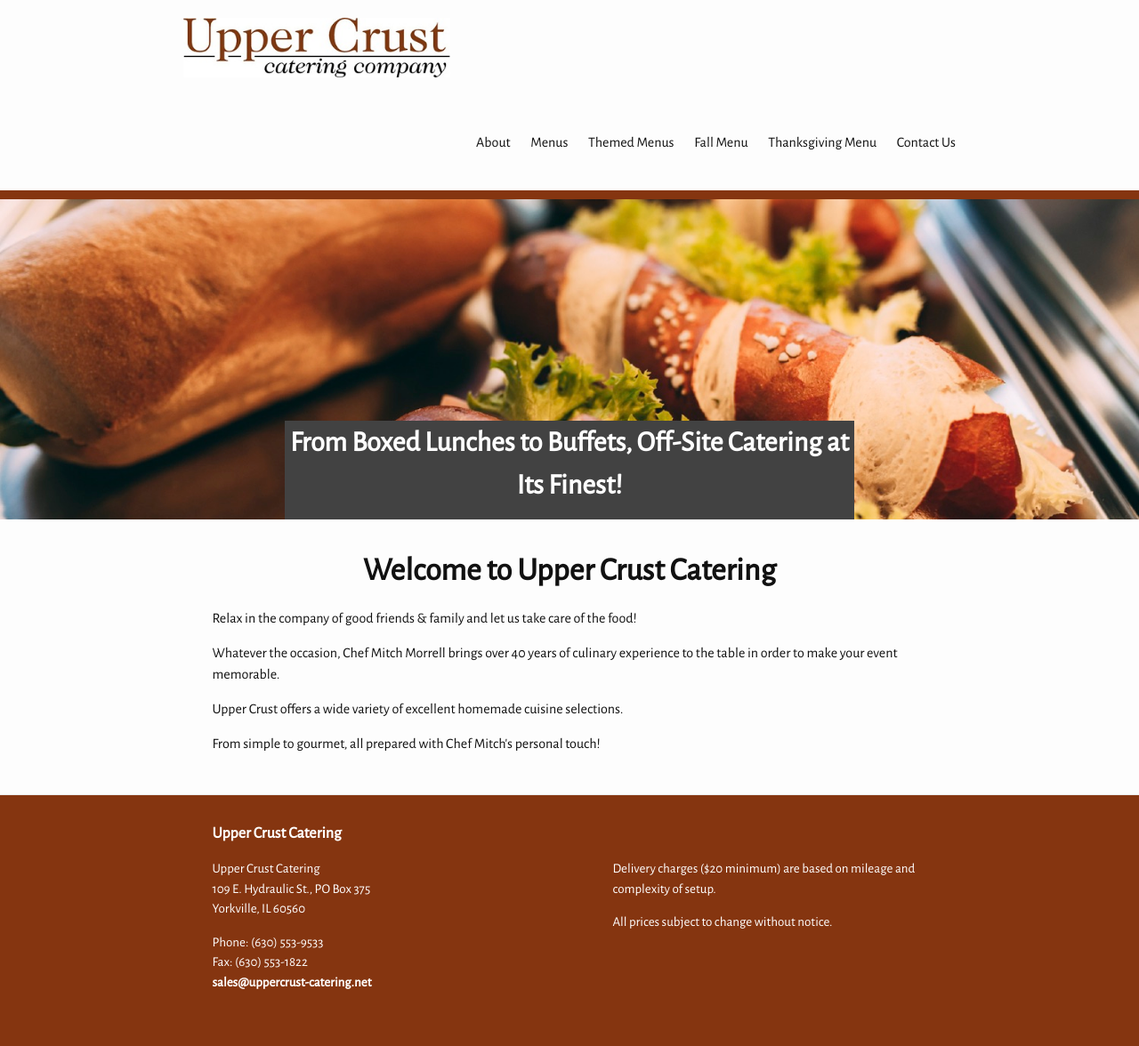
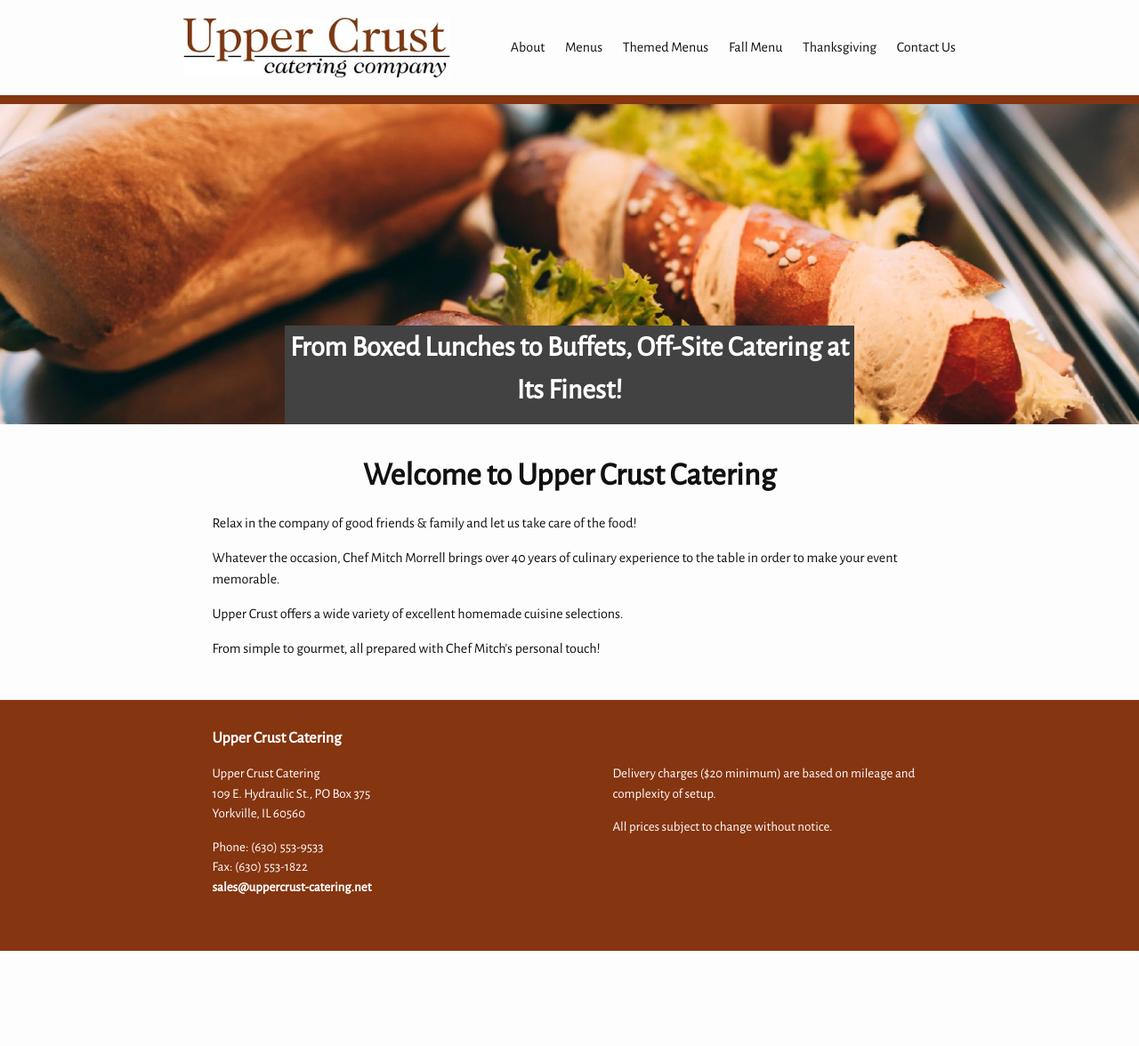
Before and after one commit to kmorrell27/UpperCrustCatering, a Jekyll site: the page built from index.html, in a window 1280 px wide. Shown: the whole page at 89% size. Built offline with Jekyll 4.4.1, drawn with Linux system fonts in a browser that asks for light colours; after the commit the page ends 1069 px from its top, so only the background shows below that.

Commit message:
Fix a spacing issue
Geeze with what they pay me you'd think we could afford to proofread
these changes before going live.

Anyway hopefully this doesn't reduce clarity about it just being a
Thanksgiving *menu* and not a magic portal to the holiday itself!

```diff
--- a/_includes/header.html
+++ b/_includes/header.html
@@ -21,7 +21,7 @@
           <a class="page-link" href="{{ site.baseurl }}/menus/">Menus</a>
           <a class="page-link" href="{{ site.baseurl }}/themed-menus/">Themed Menus</a>
           <a class="page-link" href="{{ site.baseurl }}/specials/fall/">Fall Menu</a>
-          <a class="page-link" href="{{ site.baseurl }}/specials/thanksgiving/">Thanksgiving Menu</a>
+          <a class="page-link" href="{{ site.baseurl }}/specials/thanksgiving/">Thanksgiving</a>
           <a class="page-link" href="{{ site.baseurl }}/contact-us/">Contact Us</a>
       </div>
     </nav>
```
